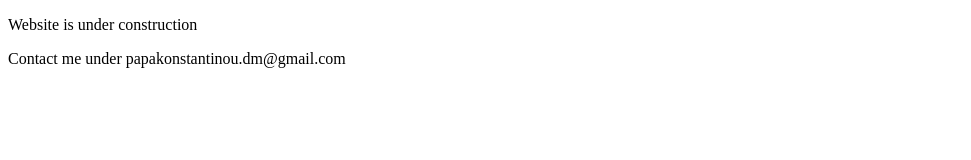
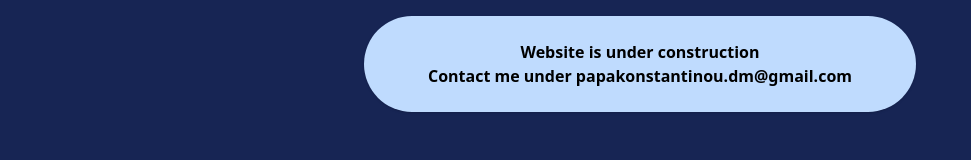
Before and after one commit to Turtel216/Turtel42.github.io, a website: page public/index.html in a window 1280 px wide. Shown: the whole page, without its empty margins (0-971 px from the left). Drawn offline with Linux system fonts and the light colour scheme.

Commit message:
added tailwind

```diff
--- a/package.json
+++ b/package.json
@@ -8,9 +8,10 @@
   "dependencies": {
     "cookie-parser": "~1.4.4",
     "debug": "~2.6.9",
-    "express": "~4.16.1",
+    "express": "^4.18.3",
     "http-errors": "~1.6.3",
     "morgan": "~1.9.1",
-    "pug": "2.0.0-beta11"
+    "pug": "^3.0.2",
+    "tailwindcss": "^3.4.1"
   }
 }
--- a/public/index.html
+++ b/public/index.html
@@ -3,9 +3,13 @@
 <head>
     <meta charset="UTF-8">
     <title>Dimitrios-Papakonstantinou</title>
+    <link href="./style.css" rel="stylesheet">
 </head>
-<body>
-    <p>Website is under construction</p>
-    <p>Contact me under papakonstantinou.dm@gmail.com</p>
+<body class="bg-blue-950 flex justify-center" >
+    <div class="px-16 py-6 bg-blue-200 rounded-full overflow-hidden shadow text-center m-4 w-fit font-semibold">
+        <span>Website is under construction</span>
+        <span class="block">Contact me under papakonstantinou.dm@gmail.com</span>
+    </div>
+
 </body>
 </html>
--- /dev/null
+++ b/tailwind.config.js
@@ -0,0 +1,10 @@
+/** @type {import('tailwindcss').Config} */
+module.exports = {
+  content: [
+    "./public/**/*.html"
+  ],
+  theme: {
+    extend: {},
+  },
+  plugins: [],
+}
```
Also changed, not shown: public/style.css (added), 2 other files.
